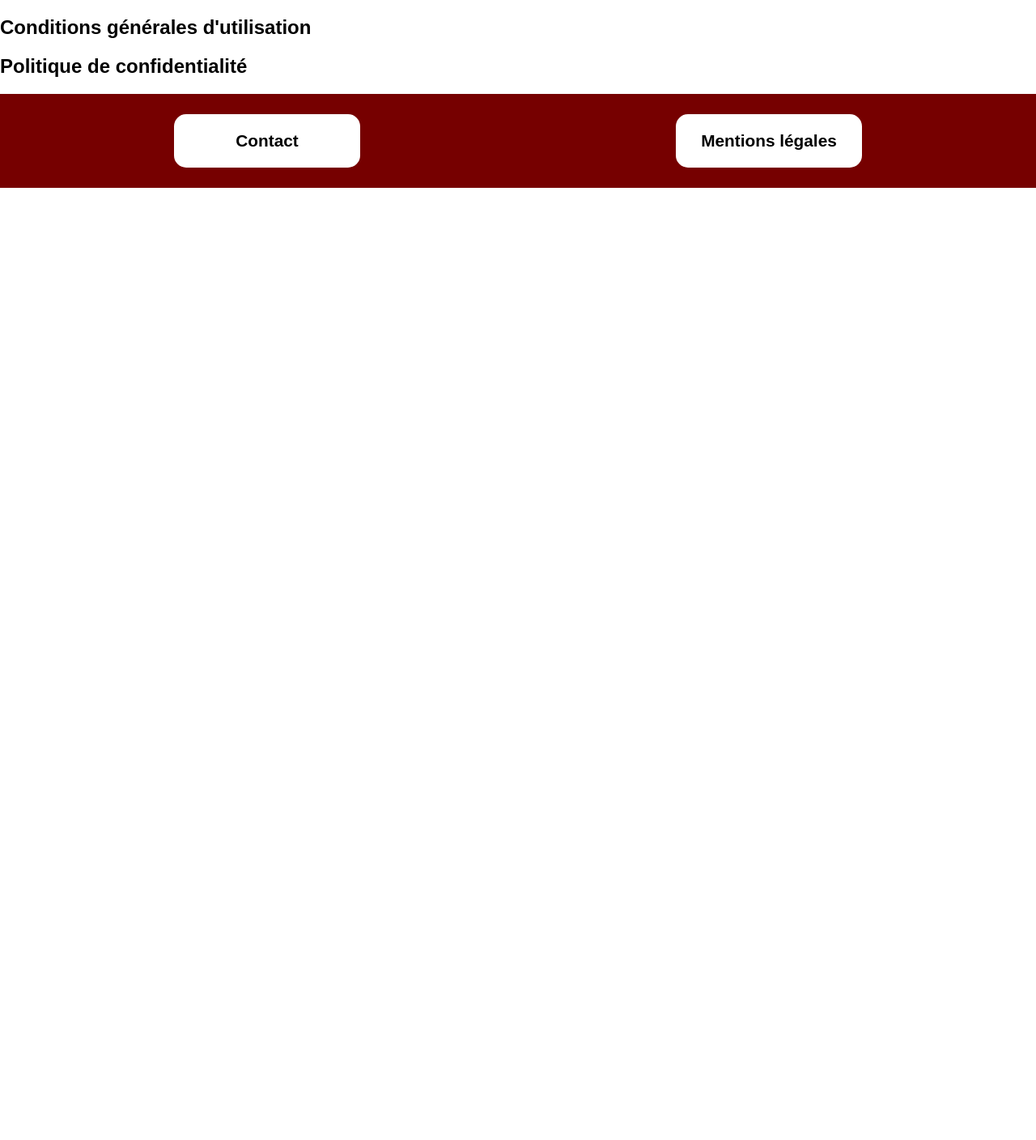
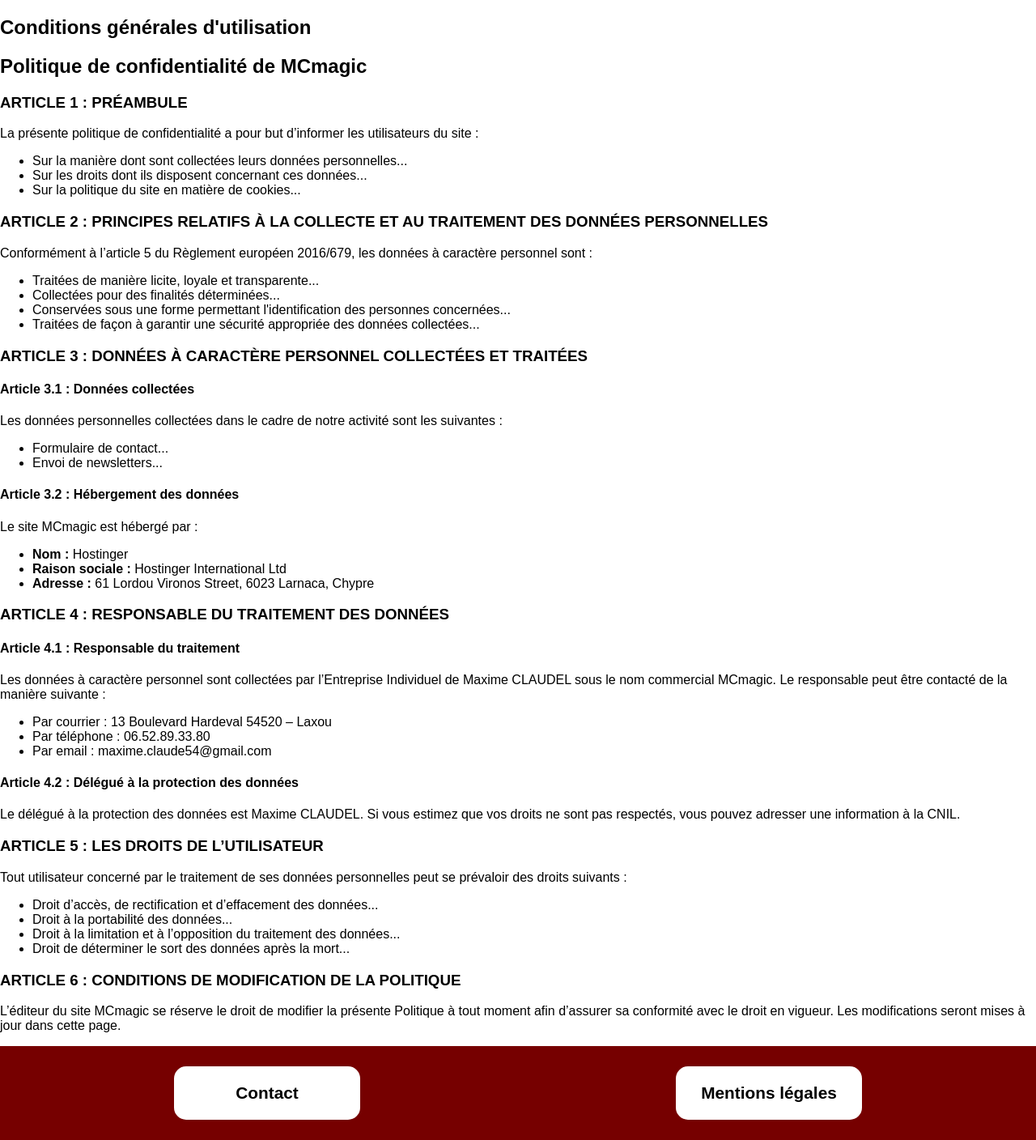
Before and after one commit to mcmagic54/mcmagic54, a PHP site: page /Pages/cgu.php in a window 1280 px wide. Shown: the part 135-1543 px from the top of the page at 81% size. Before the commit the page ends 367 px from the top, so only its background shows below. Run offline with PHP 8.4, Linux system fonts and the light colour scheme.

Commit message:
Modificationsdesc+confid+cgv

```diff
--- a/private_html/php/elements.php
+++ b/private_html/php/elements.php
@@ -20,7 +20,9 @@
         <link rel="stylesheet" type="text/css" href="/styles/header.css">
         <link rel="stylesheet" type="text/css" href="/styles/footer.css">
         <title><?php echo $page_title; ?></title>
-        <meta name="description" content="Description du site" />
+        <meta name="description" content="Vous cherchez à surprendre vos invités et à créer des souvenirs mémorables ?
+        Faites entrer la magie et la sculpture sur ballons dans vos événements !
+        Que ce soit pour un mariage, un anniversaire, une fête d’entreprise ou toute autre occasion, je vous propose des prestations sur mesure alliant mystère et amusement." />
         <link rel="apple-touch-icon" sizes="180x180" href="/Image/Favicon/apple-touch-icon.png">
         <link rel="icon" type="image/png" sizes="32x32" href="/Image/Favicon/favicon-32x32.png">
         <link rel="icon" type="image/png" sizes="16x16" href="/Image/Favicon/favicon-16x16.png">
--- a/public_html/Pages/cgu.php
+++ b/public_html/Pages/cgu.php
@@ -6,6 +6,97 @@
     <h1>Conditions générales d'utilisation</h1>
 </section>
 <section id="confidentialite">
-    <h1>Politique de confidentialité</h1>
+    <h1>Politique de confidentialité de MCmagic</h1>
+  <main>
+    <section>
+      <h3>ARTICLE 1 : PRÉAMBULE</h3>
+      <p>
+        La présente politique de confidentialité a pour but d’informer les utilisateurs du site :
+      </p>
+      <ul>
+        <li>Sur la manière dont sont collectées leurs données personnelles...</li>
+        <li>Sur les droits dont ils disposent concernant ces données...</li>
+        <li>Sur la politique du site en matière de cookies...</li>
+      </ul>
+    </section>
+
+    <!--Boutons Mentions Légale-->
+
+    <section>
+      <h3>ARTICLE 2 : PRINCIPES RELATIFS À LA COLLECTE ET AU TRAITEMENT DES DONNÉES PERSONNELLES</h3>
+      <p>
+        Conformément à l’article 5 du Règlement européen 2016/679, les données à caractère personnel sont :
+      </p>
+      <ul>
+        <li>Traitées de manière licite, loyale et transparente...</li>
+        <li>Collectées pour des finalités déterminées...</li>
+        <li>Conservées sous une forme permettant l'identification des personnes concernées...</li>
+        <li>Traitées de façon à garantir une sécurité appropriée des données collectées...</li>
+      </ul>
+    </section>
+
+    <section>
+      <h3>ARTICLE 3 : DONNÉES À CARACTÈRE PERSONNEL COLLECTÉES ET TRAITÉES</h3>
+
+      <h4>Article 3.1 : Données collectées</h4>
+      <p>
+        Les données personnelles collectées dans le cadre de notre activité sont les suivantes :
+      </p>
+      <ul>
+        <li>Formulaire de contact...</li>
+        <li>Envoi de newsletters...</li>
+      </ul>
+
+      <h4>Article 3.2 : Hébergement des données</h4>
+      <p>
+        Le site MCmagic est hébergé par :
+      </p>
+      <ul>
+        <li><strong>Nom :</strong> Hostinger</li>
+        <li><strong>Raison sociale :</strong> Hostinger International Ltd</li>
+        <li><strong>Adresse :</strong> 61 Lordou Vironos Street, 6023 Larnaca, Chypre</li>
+      </ul>
+    </section>
+
+    <section>
+      <h3>ARTICLE 4 : RESPONSABLE DU TRAITEMENT DES DONNÉES</h3>
+
+      <h4>Article 4.1 : Responsable du traitement</h4>
+      <p>
+        Les données à caractère personnel sont collectées par l’Entreprise Individuel de Maxime CLAUDEL sous le nom commercial MCmagic. Le responsable peut être contacté de la manière suivante :
+      </p>
+      <ul>
+        <li>Par courrier : 13 Boulevard Hardeval 54520 – Laxou</li>
+        <li>Par téléphone : 06.52.89.33.80</li>
+        <li>Par email : maxime.claude54@gmail.com</li>
+      </ul>
+
+      <h4>Article 4.2 : Délégué à la protection des données</h4>
+      <p>
+        Le délégué à la protection des données est Maxime CLAUDEL. Si vous estimez que vos droits ne sont pas respectés, vous pouvez adresser une information à la CNIL.
+      </p>
+    </section>
+
+    <section>
+      <h3>ARTICLE 5 : LES DROITS DE L’UTILISATEUR</h3>
+      <p>
+        Tout utilisateur concerné par le traitement de ses données personnelles peut se prévaloir des droits suivants :
+      </p>
+      <ul>
+        <li>Droit d’accès, de rectification et d’effacement des données...</li>
+        <li>Droit à la portabilité des données...</li>
+        <li>Droit à la limitation et à l’opposition du traitement des données...</li>
+        <li>Droit de déterminer le sort des données après la mort...</li>
+      </ul>
+    </section>
+
+    <section>
+      <h3>ARTICLE 6 : CONDITIONS DE MODIFICATION DE LA POLITIQUE</h3>
+      <p>
+        L’éditeur du site MCmagic se réserve le droit de modifier la présente Politique à tout moment afin d’assurer sa conformité avec le droit en vigueur. Les modifications seront mises à jour dans cette page.
+      </p>
+    </section>
+  </main>
+
 </section>
 <?php page_footer(); ?>
--- a/public_html/Pages/contact.php
+++ b/public_html/Pages/contact.php
@@ -13,7 +13,7 @@
         <input type="text" name="nature" placeholder="La nature de l'évenement..." required class="nature">
         <input name="date" type="date" required class="date" title="Date de l'évenement">
         <textarea name="message" rows=6 placeholder="Entrez votre message"></textarea>
-        <div class="rgpd"><input type=checkbox required id="rgpd" /> <label for="rgpd">J'ai lu et j'accepte la <a href="cgu.php#confidentialite">Politique de Confidentialité</a></label></div>
+        <div class="rgpd"><input type=checkbox required id="rgpd" /> <label for="rgpd">En soumettant ce formulaire, j’accepte que mes données soient traitées conformément à la <a href="cgu.php#confidentialite">politique de confidentialité.</a></label></div>
         <input type="submit" value="Envoyer">
     </form>
 </section>
```
Also changed, not shown: Readme.md, 2 other files.
